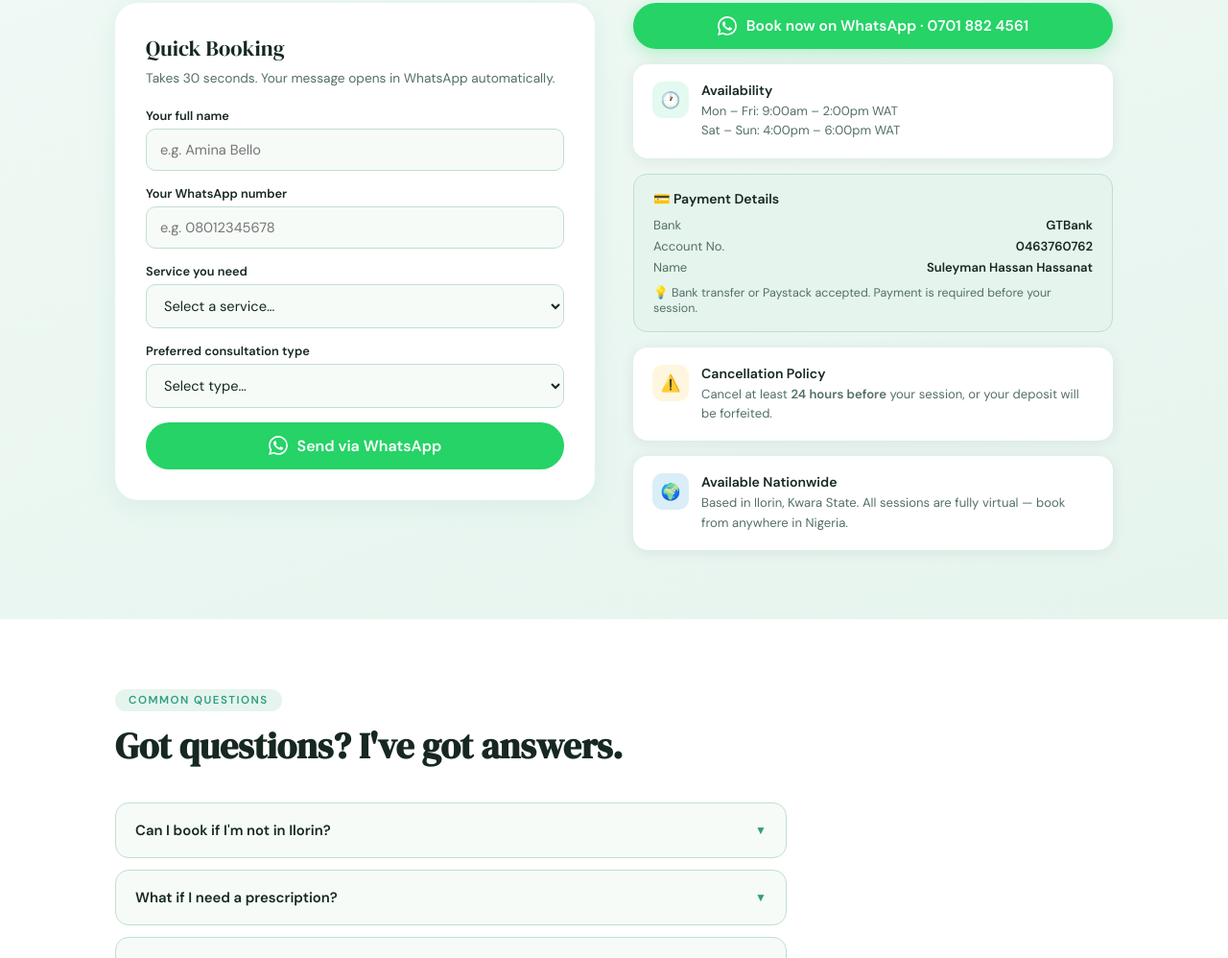
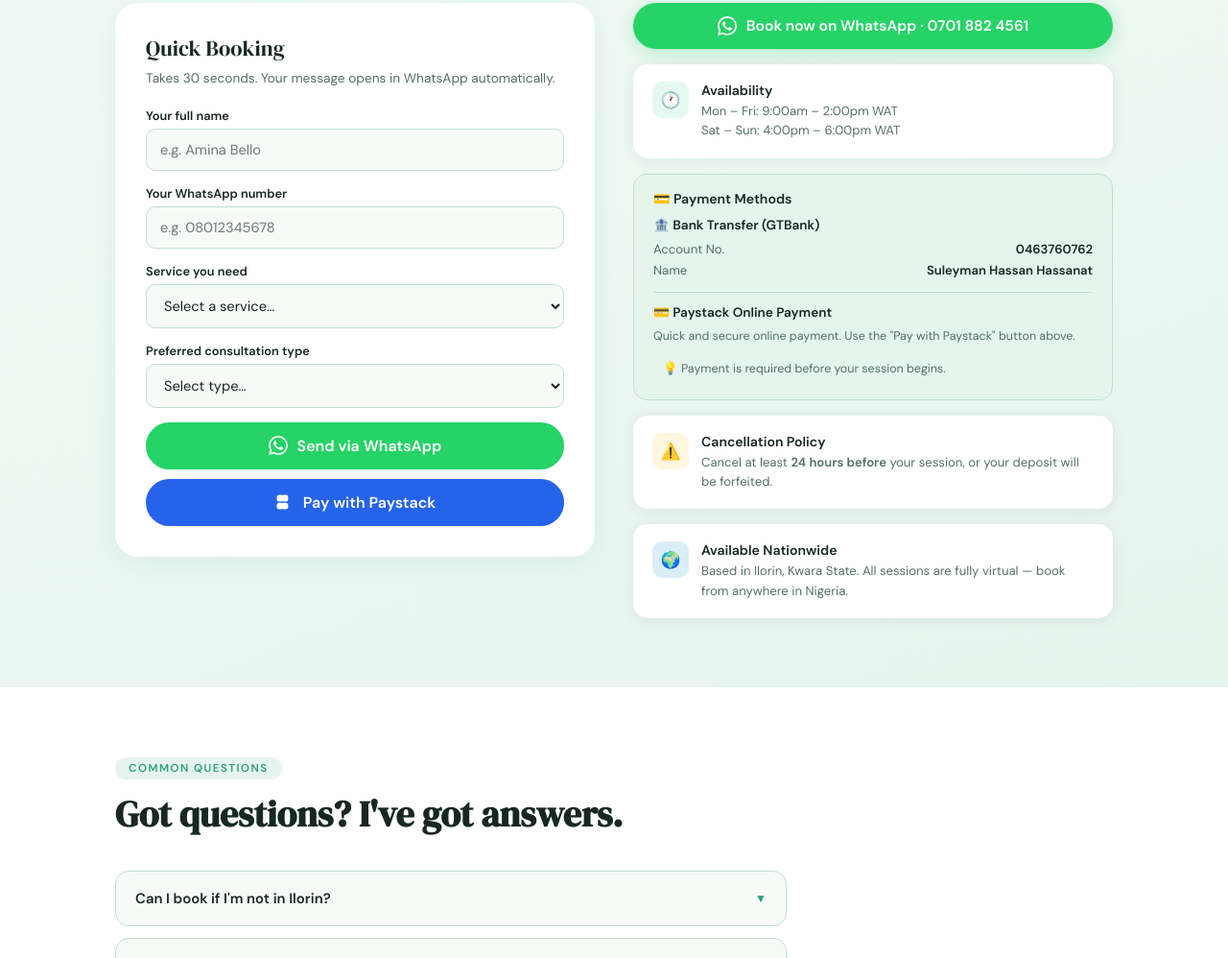
Before and after one commit to Yasirgana01/nurse-hassanat, a plain HTML site: page index.html in a window 1280 px wide. Shown: the part 2703-3701 px from the top of the page at 96% size. Drawn offline with Linux system fonts and the light colour scheme.

Commit message:
feat: Add Paystack payment integration

```diff
--- a/index.html
+++ b/index.html
@@ -10,6 +10,7 @@
   <link rel="preconnect" href="https://fonts.googleapis.com" />
   <link rel="preconnect" href="https://fonts.gstatic.com" crossorigin />
   <link href="https://fonts.googleapis.com/css2?family=DM+Serif+Display:ital@0;1&family=DM+Sans:opsz,wght@9..40,300;9..40,400;9..40,500;9..40,600&display=swap" rel="stylesheet" />
+  <script src="https://js.paystack.co/v1/inline.js"></script>
 
   <style>
     :root {
@@ -714,6 +715,10 @@
           <svg width="20" height="20" viewBox="0 0 24 24" fill="currentColor"><path d="M17.472 14.382c-.297-.149-1.758-.867-2.03-.967-.273-.099-.471-.148-.67.15-.197.297-.767.966-.94 1.164-.173.199-.347.223-.644.075-.297-.15-1.255-.463-2.39-1.475-.883-.788-1.48-1.761-1.653-2.059-.173-.297-.018-.458.13-.606.134-.133.298-.347.446-.52.149-.174.198-.298.298-.497.099-.198.05-.371-.025-.52-.075-.149-.669-1.612-.916-2.207-.242-.579-.487-.5-.669-.51-.173-.008-.371-.01-.57-.01-.198 0-.52.074-.792.372-.272.297-1.04 1.016-1.04 2.479 0 1.462 1.065 2.875 1.213 3.074.149.198 2.096 3.2 5.077 4.487.709.306 1.262.489 1.694.625.712.227 1.36.195 1.871.118.571-.085 1.758-.719 2.006-1.413.248-.694.248-1.289.173-1.413-.074-.124-.272-.198-.57-.347m-5.421 7.403h-.004a9.87 9.87 0 01-5.031-1.378l-.361-.214-3.741.982.998-3.648-.235-.374a9.86 9.86 0 01-1.51-5.26c.001-5.45 4.436-9.884 9.888-9.884 2.64 0 5.122 1.03 6.988 2.898a9.825 9.825 0 012.893 6.994c-.003 5.45-4.437 9.884-9.885 9.884m8.413-18.297A11.815 11.815 0 0012.05 0C5.495 0 .16 5.335.157 11.892c0 2.096.547 4.142 1.588 5.945L.057 24l6.305-1.654a11.882 11.882 0 005.683 1.448h.005c6.554 0 11.89-5.335 11.893-11.893a11.821 11.821 0 00-3.48-8.413z"/></svg>
           Send via WhatsApp
         </button>
+        <button class="form-submit" style="background: #2563eb; margin-top: 10px;" onclick="payWithPaystack()">
+          <svg width="20" height="20" viewBox="0 0 24 24" fill="currentColor"><path d="M3 6a3 3 0 013-3h2.25a3 3 0 013 3v2.25a3 3 0 01-3 3H6a3 3 0 01-3-3V6z"/><path d="M9 6a3 3 0 013-3h2.25a3 3 0 013 3v2.25a3 3 0 01-3 3h-2.25a3 3 0 01-3-3V6z"/><path d="M3 15.75a3 3 0 013-3h2.25a3 3 0 013 3V18a3 3 0 01-3 3H6a3 3 0 01-3-3v-2.25z"/><path d="M9 15.75a3 3 0 013-3h2.25a3 3 0 013 3V18a3 3 0 01-3 3h-2.25a3 3 0 01-3-3v-2.25z"/></svg>
+          Pay with Paystack
+        </button>
       </div>
 
       <div class="booking-info reveal" style="transition-delay:.1s">
@@ -731,12 +736,18 @@
         </div>
 
         <div class="payment-box">
-          <div class="payment-box-title">💳 Payment Details</div>
-          <div class="payment-row"><span>Bank</span><span>GTBank</span></div>
-          <div class="payment-row"><span>Account No.</span><span>0463760762</span></div>
-          <div class="payment-row"><span>Name</span><span>Suleyman Hassan Hassanat</span></div>
-          <div style="margin-top:10px; font-size:.78rem; color:var(--text-light);">
-            💡 Bank transfer or Paystack accepted. Payment is required before your session.
+          <div class="payment-box-title">💳 Payment Methods</div>
+          <div style="margin-bottom: 14px;">
+            <div style="font-weight:600; font-size:.85rem; color:var(--text); margin-bottom:8px;">🏦 Bank Transfer (GTBank)</div>
+            <div class="payment-row"><span>Account No.</span><span>0463760762</span></div>
+            <div class="payment-row"><span>Name</span><span>Suleyman Hassan Hassanat</span></div>
+          </div>
+          <div style="border-top: 1px solid var(--mint-mid); padding-top: 12px;">
+            <div style="font-weight:600; font-size:.85rem; color:var(--text); margin-bottom:8px;">💳 Paystack Online Payment</div>
+            <div style="font-size:.78rem; color:var(--text-light);">Quick and secure online payment. Use the "Pay with Paystack" button above.</div>
+          </div>
+          <div style="margin-top:10px; font-size:.78rem; color:var(--text-light); background:var(--mint); padding:8px 10px; border-radius:8px;">
+            💡 Payment is required before your session begins.
           </div>
         </div>
 
@@ -930,6 +941,58 @@
     window.open(`https://wa.me/2347018824561?text=${encodeURIComponent(msg)}`, '_blank');
   }
 
+  // Paystack payment
+  function payWithPaystack() {
+    const name    = document.getElementById('b-name').value.trim();
+    const phone   = document.getElementById('b-phone').value.trim();
+    const service = document.getElementById('b-service').value;
+    const type    = document.getElementById('b-type').value;
+
+    if (!name || !phone || !service || !type) {
+      alert('Please fill in all fields before proceeding to payment.');
+      return;
+    }
+
+    // Service prices mapping
+    const servicePrices = {
+      'Reproductive & Sexual Health Consultation': 5000,
+      'Antenatal / Postnatal Guidance': 5000,
+      'Family Planning Consultation': 5000,
+      'Chronic Disease Management (Hypertension/Diabetes)': 5000,
+      'Nutrition & Lifestyle Counselling': 5000,
+      'Health Education Session (Group)': 15000,
+      'General Health Q&A': 5000
+    };
+
+    const amount = servicePrices[service] || 5000;
+
+    const handler = PaystackPop.setup({
+      key: 'pk_live_51234567890abcdef', // Replace with your Paystack public key
+      email: `${phone}@consultation.com`,
+      amount: amount * 100, // Amount in kobo
+      currency: 'NGN',
+      ref: 'NH-' + Math.floor((Math.random() * 1000000000) + 1),
+      onClose: function() {
+        alert('Payment window closed.');
+      },
+      onSuccess: function(response) {
+        // Send confirmation to WhatsApp
+        const confirmMsg =
+          `Hi Nurse Hassanat! 🎉\n\nI've just made a payment for my consultation via Paystack.\n\n` +
+          `*Name:* ${name}\n` +
+          `*Phone:* ${phone}\n` +
+          `*Service:* ${service}\n` +
+          `*Consultation type:* ${type}\n` +
+          `*Payment Reference:* ${response.reference}\n\n` +
+          `Please confirm my booking. Thank you! 🙏`;
+
+        window.open(`https://wa.me/2347018824561?text=${encodeURIComponent(confirmMsg)}`, '_blank');
+        alert('Payment successful! Please confirm your booking on WhatsApp.');
+      }
+    });
+    handler.openIframe();
+  }
+
   // FAQ accordion
   function toggleFaq(btn) {
     const item = btn.closest('.faq-item');
```
